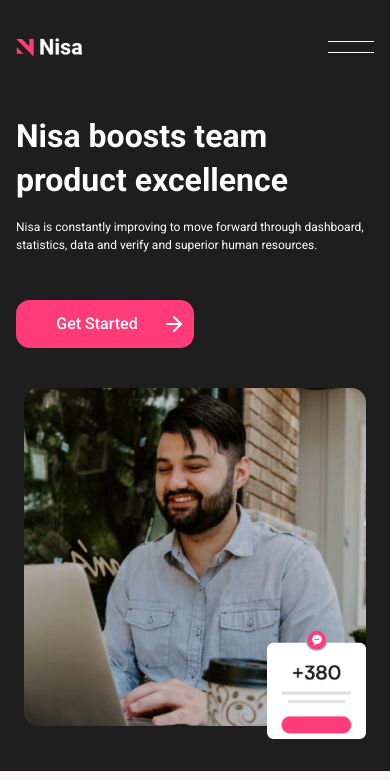
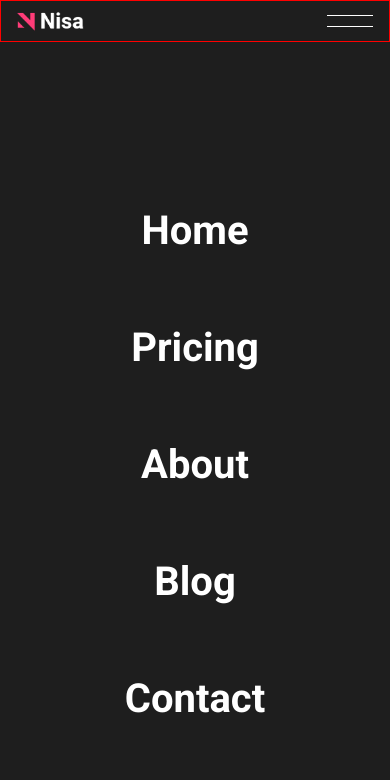
Before and after one commit to totato4/Nisa, a website: page index.html in a window 390 px wide. Both pictures are taken after a click on the button 351 px from the left and 47 px from the top of the page. Shown: the top 780 px of the page. Drawn offline with nearby package versions, Linux system fonts and the light colour scheme.

Commit message:
feat: добавлено бургер меню в header

```diff
--- a/index.html
+++ b/index.html
@@ -27,7 +27,7 @@
     <div class="wrap">
       <!-- HEADER -->
       <header class="header wrapper">
-        <div class="container">
+        <div class="header_container container">
           <div class="Logo">
             <a href="">
               <img class="Logo-img" src="../public/images/Logo.png" alt=""
@@ -44,8 +44,21 @@
             <button class="header-btn-login">Login</button>
             <button class="purple-btn">Buy Nesa</button>
           </div>
+        </div>
+        <div class="header__mobile_container container">
+          <a href="">
+            <img class="Logo-img" src="../public/images/Logo.png" alt=""
+          /></a>
           <button class="menu-btn"></button>
         </div>
+
+        <ul class="menuToggle">
+          <li class="menu-item-mobile">Home</li>
+          <li class="menu-item-mobile">Pricing</li>
+          <li class="menu-item-mobile">About</li>
+          <li class="menu-item-mobile">Blog</li>
+          <li class="menu-item-mobile">Contact</li>
+        </ul>
       </header>
       <main>
         <div class="hero-section_wrapper wrapper">
@@ -834,7 +847,7 @@
         </div>
       </footer>
     </div>
-    <!-- <script src="./js/slider.js"></script> -->
+    <script type="text/javascript" src="./src/js/menu.js"></script>
     <script
       type="text/javascript"
       src="https://code.jquery.com/jquery-3.6.0.min.js"
--- /dev/null
+++ b/src/js/menu.js
@@ -0,0 +1,11 @@
+// Находим кнопку и меню по классам
+const menuToggle = document.querySelector('.menuToggle');
+const menuBtn = document.querySelector('.menu-btn');
+const body = document.body;
+
+// Вешаем событие на кнопку
+menuBtn.addEventListener('click', () => {
+  // Переключаем класс "open" у меню
+  menuToggle.classList.toggle('menuToggle_active');
+  body.classList.toggle('no-scroll');
+});
--- a/src/scss/_header.scss
+++ b/src/scss/_header.scss
@@ -1,11 +1,24 @@
 @use './globals/globals' as *;
 
 .header {
-  display: none;
+  display: block;
+  position: relative;
+  width: 100%;
+  color: white;
+  height: 42px;
   background-color: #1e1e1e;
   @media (min-width: $tablet) {
     display: block;
+    height: 64px;
   }
+  @media (min-width: $desktop) {
+    display: block;
+    height: 94px;
+  }
+}
+
+.header_container {
+  position: relative;
 }
 
 .Logo-img {
@@ -92,15 +105,17 @@
 .purple-btn {
   background: #ff3c78;
   color: #ffffff;
-  padding: 12px 24px;
+
   border-radius: 16px;
 
   @media (min-width: $tablet) {
     @include p9r;
+    padding: 8px 20px;
   }
 
   @media (min-width: $desktop) {
     @include p6r;
+    padding: 12px 24px;
   }
 }
 
@@ -113,7 +128,55 @@
   background: none;
   margin-left: auto;
 
+  outline: none; /* Убирает стандартную обводку при фокусе */
+  -webkit-tap-highlight-color: transparent; /* Убирает подсветку на мобильных устройствах */
+
   @media (min-width: $tablet) {
     display: none;
   }
 }
+
+.header__mobile_container {
+  display: block;
+  position: fixed;
+  z-index: 4;
+  background-color: #1e1e1e;
+  border: 1px solid red;
+  height: 42px;
+  @media (min-width: $tablet) {
+    display: none !important;
+  }
+}
+
+.menuToggle {
+  position: fixed;
+  z-index: 3;
+  top: 42px;
+  left: 0;
+  right: 0;
+  transform: translateY(-100%);
+
+  width: 100vw;
+  background-color: #1e1e1e;
+  height: 100vh;
+  transition: transform 0.2s ease-in-out;
+
+  list-style: none;
+  display: flex;
+  flex-direction: column;
+  justify-content: center;
+  align-items: center;
+  @include h5b;
+  gap: 70px;
+  @media (min-width: $tablet) {
+    display: none;
+  }
+}
+
+.menuToggle_active {
+  transform: translateY(0);
+}
+
+.no-scroll {
+  overflow: hidden; /* Запрет прокрутки */
+}
--- a/src/scss/index.scss
+++ b/src/scss/index.scss
@@ -21,13 +21,6 @@
 .text_green {
   color: #4fc553;
   background-color: inherit;
-}
-
-.header {
-  position: relative;
-  height: 94px;
-  width: 100%;
-  color: white;
 }
 
 header,
```
Also changed, not shown: src/css/index.css, 1 other file.
